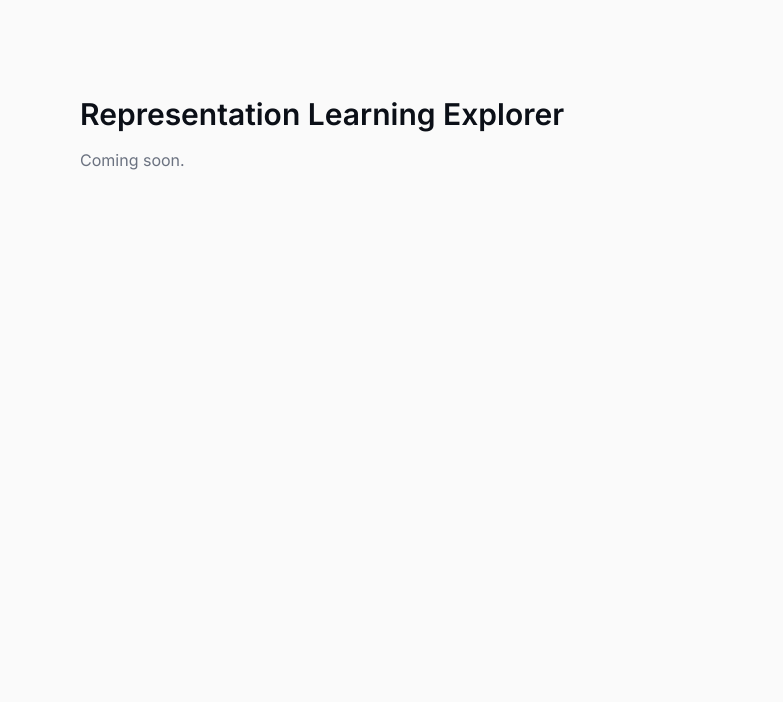
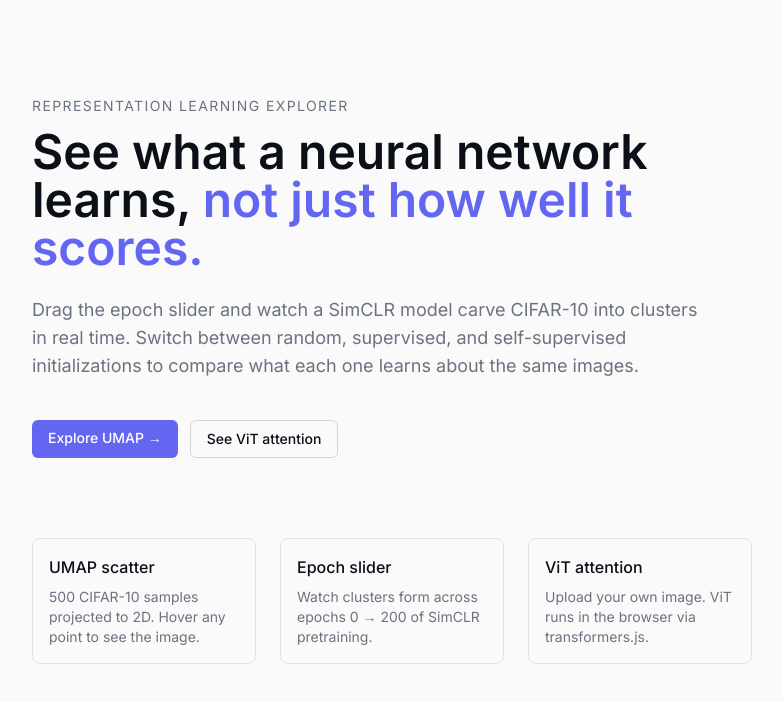
Before and after one commit to AditiAdhikari05/representation-explorer, a Next.js app: page / in a window 1280 px wide. Shown: the top 702 px of the page, without its empty margins (248-1031 px from the left). Built offline with nearby package versions, Linux system fonts and the light colour scheme.

Commit message:
landing page hero and feature cards

```diff
--- a/app/page.tsx
+++ b/app/page.tsx
@@ -1,8 +1,61 @@
+import Link from "next/link";
+
 export default function HomePage() {
   return (
-    <main className="mx-auto max-w-2xl px-6 py-24">
-      <h1 className="text-3xl font-semibold">Representation Learning Explorer</h1>
-      <p className="mt-4 text-muted">Coming soon.</p>
+    <main className="mx-auto max-w-3xl px-6 py-24">
+      <section>
+        <p className="text-sm uppercase tracking-widest text-muted">
+          Representation Learning Explorer
+        </p>
+        <h1 className="mt-3 text-4xl font-semibold leading-tight md:text-5xl">
+          See what a neural network learns,{" "}
+          <span className="text-accent">not just how well it scores.</span>
+        </h1>
+        <p className="mt-6 max-w-2xl text-lg text-muted">
+          Drag the epoch slider and watch a SimCLR model carve CIFAR-10 into clusters in
+          real time. Switch between random, supervised, and self-supervised initializations
+          to compare what each one learns about the same images.
+        </p>
+
+        <div className="mt-10 flex flex-wrap gap-3">
+          <Link
+            href="/explore"
+            className="rounded-md bg-accent px-4 py-2 text-sm font-medium text-white hover:opacity-90"
+          >
+            Explore UMAP →
+          </Link>
+          <Link
+            href="/attention"
+            className="rounded-md border border-ink/15 px-4 py-2 text-sm font-medium hover:bg-ink/5"
+          >
+            See ViT attention
+          </Link>
+        </div>
+      </section>
+
+      <section className="mt-20 grid gap-6 md:grid-cols-3">
+        <Feature
+          title="UMAP scatter"
+          body="500 CIFAR-10 samples projected to 2D. Hover any point to see the image."
+        />
+        <Feature
+          title="Epoch slider"
+          body="Watch clusters form across epochs 0 → 200 of SimCLR pretraining."
+        />
+        <Feature
+          title="ViT attention"
+          body="Upload your own image. ViT runs in the browser via transformers.js."
+        />
+      </section>
     </main>
   );
 }
+
+function Feature({ title, body }: { title: string; body: string }) {
+  return (
+    <div className="rounded-lg border border-ink/10 p-4">
+      <h3 className="font-medium">{title}</h3>
+      <p className="mt-2 text-sm text-muted">{body}</p>
+    </div>
+  );
+}
```
